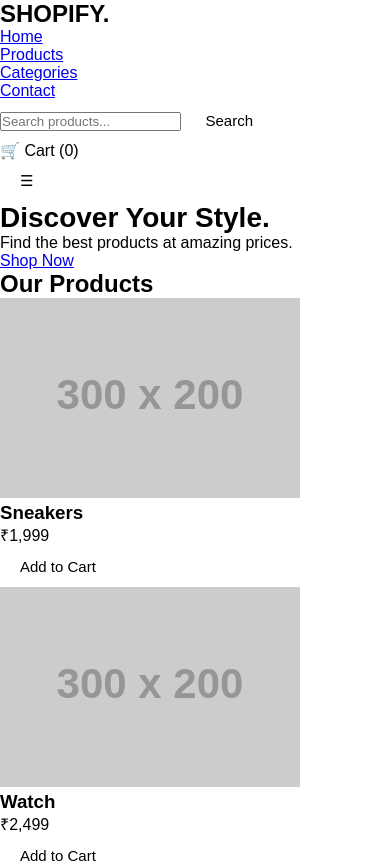
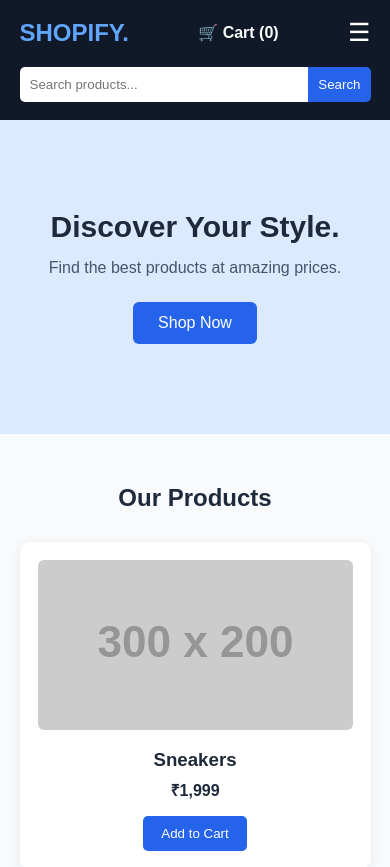
Before and after one commit to Kashifahmad22/rush, a plain HTML site: page index.html in a window 390 px wide. Shown: the top 867 px of the page. Drawn offline with Linux system fonts and the light colour scheme; placeholder pictures from the web are drawn by us.

Commit message:
ecomstyle

```diff
--- a/style.css
+++ b/style.css
@@ -1,27 +1,5 @@
 
-/* Default Light Theme */
-body.light {
-    --bg-color: #f1f5f9;
-    --card-color: #ffffff;
-    --text-color: #1e293b;
-    --secondary-text: #64748b;
-    --button-bg: #2563eb;
-    --button-text: #ffffff;
-    --border-color: #e2e8f0;
-}
-
-/* Dark Theme */
-body.dark {
-    --bg-color: #0f172a;
-    --card-color: #1e293b;
-    --text-color: #f8fafc;
-    --secondary-text: #cbd5e1;
-    --button-bg: #3b82f6;
-    --button-text: #ffffff;
-    --border-color: #334155;
-}
-
-/* Universal styling */
+/* Universal Reset */
 * {
     margin: 0;
     padding: 0;
@@ -31,122 +9,244 @@ body.dark {
 /* Body */
 body {
     font-family: Arial, sans-serif;
-
-    background-color: var(--bg-color);
-    color: var(--text-color);
-
-    min-height: 100vh;
-
-    transition: background-color 0.3s ease,
-                color 0.3s ease;
+    background: #f8fafc;
+    color: #1e293b;
 }
 
-/* Main container */
-.container {
-    max-width: 900px;
-    margin: auto;
-    padding: 30px;
-}
-
-/* Header */
-header {
+/* NAVBAR */
+.navbar {
     display: flex;
     justify-content: space-between;
     align-items: center;
 
-    margin-bottom: 40px;
-}
+    padding: 18px 5%;
+    background: #111827;
+    color: white;
 
-/* Heading */
-h1 {
-    font-size: 28px;
-}
-
-/* Toggle button */
-button {
-    background-color: var(--button-bg);
-    color: var(--button-text);
-
-    border: none;
-    border-radius: 8px;
-
-    padding: 12px 20px;
-
-    font-size: 15px;
-    cursor: pointer;
-
-    transition: 0.3s;
-}
-
-button:hover {
-    opacity: 0.85;
-}
-
-/* Main content */
-main {
-    display: flex;
-    flex-direction: column;
     gap: 20px;
 }
 
-/* Cards */
-.card {
-    background-color: var(--card-color);
-
-    border: 1px solid var(--border-color);
-    border-radius: 12px;
-
-    padding: 25px;
-
-    transition: background-color 0.3s ease,
-                border-color 0.3s ease;
+/* Logo */
+.logo {
+    color: #60a5fa;
 }
 
-.card h2 {
+/* Navigation links */
+.nav-links {
+    display: flex;
+    list-style: none;
+    gap: 25px;
+}
+
+.nav-links a {
+    text-decoration: none;
+    color: white;
+}
+
+.nav-links a:hover {
+    color: #60a5fa;
+}
+
+/* Search */
+.search-box {
+    display: flex;
+}
+
+.search-box input {
+    padding: 10px;
+    border: none;
+    border-radius: 5px 0 0 5px;
+    width: 160px;
+}
+
+.search-box button {
+    padding: 10px;
+    border: none;
+    background: #2563eb;
+    color: white;
+    cursor: pointer;
+    border-radius: 0 5px 5px 0;
+}
+
+/* Cart */
+.cart {
+    white-space: nowrap;
+    font-weight: bold;
+}
+
+/* Hamburger */
+.menu-btn {
+    display: none;
+    background: transparent;
+    color: white;
+    border: none;
+    font-size: 25px;
+    cursor: pointer;
+}
+
+/* HERO SECTION */
+.hero {
+    text-align: center;
+    padding: 90px 20px;
+
+    background: #dbeafe;
+}
+
+.hero h1 {
+    font-size: 40px;
     margin-bottom: 15px;
 }
 
-.card p {
-    color: var(--secondary-text);
-    line-height: 1.7;
-    margin-bottom: 10px;
+.hero p {
+    margin-bottom: 25px;
+    color: #475569;
 }
 
-/* Theme information */
-.theme-info {
-    background-color: var(--card-color);
+.shop-btn {
+    display: inline-block;
+    padding: 12px 25px;
 
-    padding: 20px;
-    border-radius: 10px;
+    background: #2563eb;
+    color: white;
 
-    border: 1px solid var(--border-color);
+    text-decoration: none;
+    border-radius: 6px;
 }
 
-.theme-info h3 {
-    margin-bottom: 10px;
+/* PRODUCTS */
+.products-section {
+    padding: 50px 5%;
 }
 
-.theme-info p {
-    color: var(--secondary-text);
+.products-section h2 {
+    text-align: center;
+    margin-bottom: 30px;
+}
+
+.product-container {
+    display: grid;
+    grid-template-columns: repeat(4, 1fr);
+    gap: 25px;
+}
+
+/* Product card */
+.product-card {
+    background: white;
+    padding: 18px;
+
+    border-radius: 10px;
+    text-align: center;
+
+    box-shadow: 0 3px 12px rgba(0, 0, 0, 0.08);
+}
+
+.product-card img {
+    width: 100%;
+    height: 170px;
+    object-fit: cover;
+    border-radius: 6px;
+}
+
+.product-card h3 {
+    margin: 15px 0 8px;
+}
+
+.product-card p {
+    margin-bottom: 15px;
+    font-weight: bold;
+}
+
+/* Add to cart */
+.add-cart {
+    background: #2563eb;
+    color: white;
+
+    padding: 10px 18px;
+    border: none;
+    border-radius: 5px;
+
+    cursor: pointer;
+}
+
+.add-cart:hover {
+    background: #1d4ed8;
+}
+
+/* No search results */
+.no-results {
+    display: none;
+    text-align: center;
+    margin-top: 25px;
 }
 
 /* Footer */
 footer {
+    background: #111827;
+    color: white;
+
+    padding: 25px;
     text-align: center;
-    margin-top: 40px;
-    color: var(--secondary-text);
 }
 
-/* Mobile responsive */
-@media (max-width: 600px) {
+/* RESPONSIVE DESIGN */
+@media (max-width: 900px) {
 
-    .container {
-        padding: 20px;
+    .product-container {
+        grid-template-columns: repeat(2, 1fr);
     }
 
-    header {
-        flex-direction: column;
-        gap: 20px;
+    .nav-links {
+        gap: 12px;
     }
 
 }
+
+@media (max-width: 700px) {
+
+    .navbar {
+        flex-wrap: wrap;
+    }
+
+    /* Show hamburger */
+    .menu-btn {
+        display: block;
+    }
+
+    /* Hide navigation initially */
+    .nav-links {
+        display: none;
+        flex-direction: column;
+
+        width: 100%;
+        order: 5;
+
+        padding: 15px 0;
+    }
+
+    /* Show navigation when active */
+    .nav-links.active {
+        display: flex;
+    }
+
+    .search-box {
+        order: 6;
+        width: 100%;
+    }
+
+    .search-box input {
+        flex: 1;
+    }
+
+    .hero h1 {
+        font-size: 30px;
+    }
+
+}
+
+@media (max-width: 450px) {
+
+    .product-container {
+        grid-template-columns: 1fr;
+    }
+
+}
```
